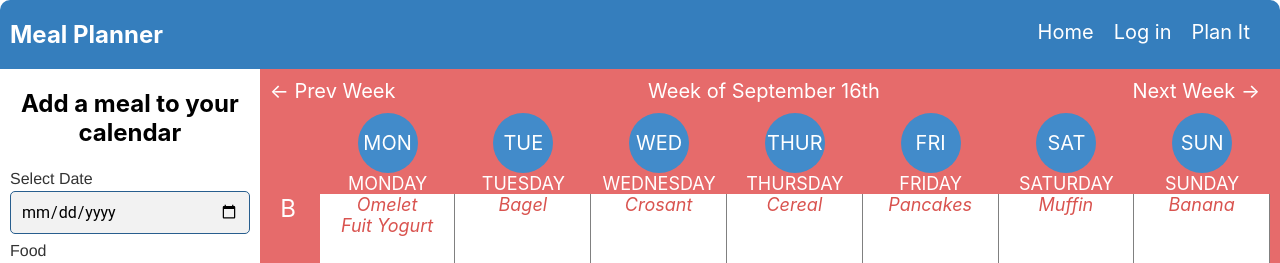
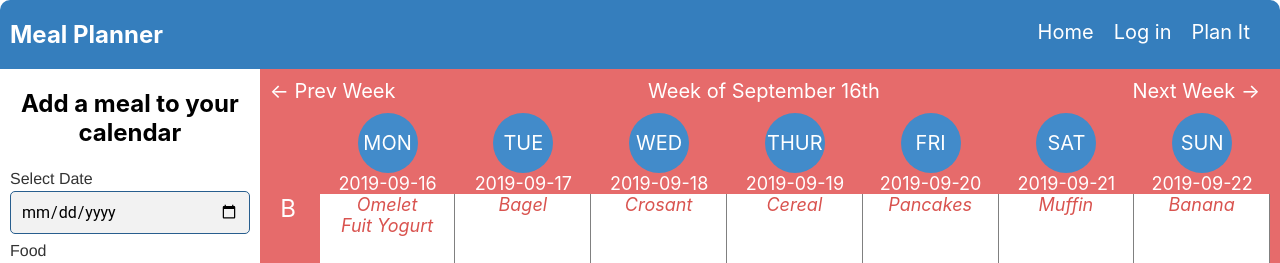
Before and after one commit to muzhaqi16/meal-planner-react, a React (Create React App) app: page /planner in a window 1280 px wide. Shown: the top 263 px of the page. Built offline with nearby package versions, Linux system fonts and the light colour scheme; the HTML template or start-up script is replaced by a standard one.

Commit message:
display date for calendar

```diff
--- a/src/components/Calendar/Week.js
+++ b/src/components/Calendar/Week.js
@@ -30,37 +30,37 @@ export default class Week extends React.Component {
                         </li>
                         <li className="day-name">
                             <span>Mon</span>
-                            <p>{this.props.data[days[0]].date}</p>
+                            <p>{days[0]}</p>
                             <Day data={this.props.data[days[0]]} />
                         </li>
                         <li className="day-name">
                             <span>Tue </span>
-                            <p>{this.props.data[days[1]].date}</p>
+                            <p>{days[1]}</p>
                             <Day data={this.props.data[days[1]]} />
                         </li>
                         <li className="day-name">
                             <span>Wed </span>
-                            <p>{this.props.data[days[2]].date}</p>
+                            <p>{days[2]}</p>
                             <Day data={this.props.data[days[2]]} />
                         </li>
                         <li className="day-name">
                             <span>Thur </span>
-                            <p>{this.props.data[days[3]].date}</p>
+                            <p>{days[3]}</p>
                             <Day data={this.props.data[days[3]]} />
                         </li>
                         <li className="day-name">
                             <span>Fri </span>
-                            <p>{this.props.data[days[4]].date}</p>
+                            <p>{days[4]}</p>
                             <Day data={this.props.data[days[4]]} />
                         </li>
                         <li className="day-name">
                             <span>Sat </span>
-                            <p>{this.props.data[days[5]].date}</p>
+                            <p>{days[5]}</p>
                             <Day data={this.props.data[days[5]]} />
                         </li>
                         <li className="day-name">
                             <span>Sun</span>
-                            <p>{this.props.data[days[6]].date}</p>
+                            <p>{days[6]}</p>
                             <Day data={this.props.data[days[6]]} />
                         </li>
                     </ul>
```
